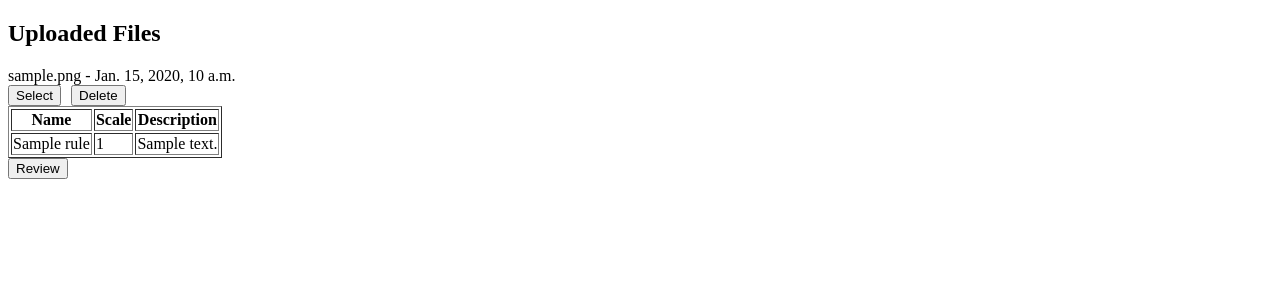
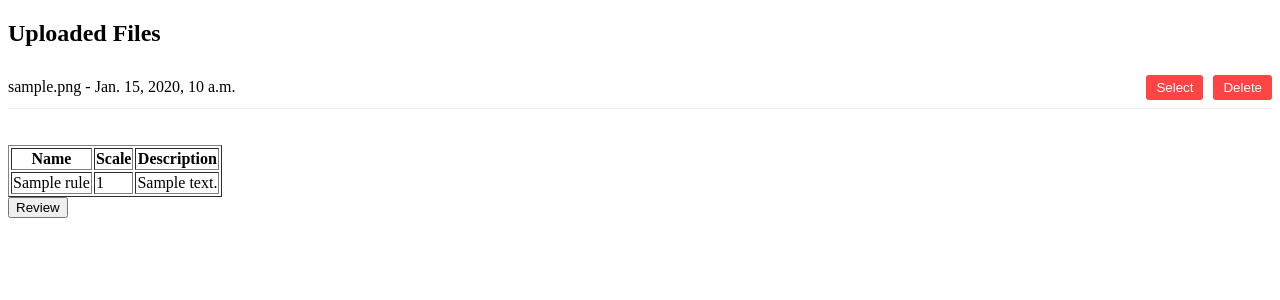
Before and after one commit to BIGBOT446/faultless-template, a Django app: page /faultless/details in a window 1280 px wide. Shown: the top 300 px of the page. Run offline with Django 5.2, Linux system fonts and the light colour scheme; tables that the repository leaves empty hold one stand-in row (values such as "Sample post"); some libraries are stand-ins or nearby versions.

```diff
--- a/pyproject.toml
+++ b/pyproject.toml
@@ -27,6 +27,7 @@ dependencies = [
   "pandas",
   "django",
   "langchain_core",
+  "python-docx",
 ]
 
 [project.optional-dependencies]
--- a/src/faultless/mysite/faultless/templates/faultless/details.html
+++ b/src/faultless/mysite/faultless/templates/faultless/details.html
@@ -1,5 +1,43 @@
 <!DOCTYPE html>
 <html>
+<head>
+  <title>Details</title>
+
+  <style>
+    .file-list {
+      margin-top: 20px;
+      border-top: 1px solid #ccc;
+      padding-top: 20px;
+    }
+
+    .file-item {
+      display: flex;
+      justify-content: space-between;
+      align-items: center;
+      padding: 8px 0;
+      border-bottom: 1px solid #eee;
+    }
+
+    .delete-btn {
+      background-color: #ff4444;
+      color: white;
+      border: none;
+      padding: 5px 10px;
+      border-radius: 3px;
+      cursor: pointer;
+    }
+
+    .select-btn {
+      background-color: #ff4444;
+      color: white;
+      border: none;
+      padding: 5px 10px;
+      border-radius: 3px;
+      cursor: pointer;
+    }
+  </style>
+</head>
+
 <body>
 
 <div class="file_list">
@@ -29,6 +67,8 @@
   {% endif %}
 </ul>
 </div>
+<br>
+<br>
 
 <table border='1'>
   <tr>
@@ -47,8 +87,26 @@
 
 <form method="POST" style="display: inline;">
     {% csrf_token %}
-    <button type="submit" name="review_report">Review</button>
+    <button type="submit" onclick="showPopup()" name="review_report">Review</button>
 </form>
 
+<script>
+  document.querySelectorAll('.delete-btn').forEach(btn => {
+    btn.addEventListener('click', function (e) {
+      if (!confirm('Are you sure you want to delete this file?')) {
+        e.preventDefault();
+      }
+    });
+  });
+</script>
+
+{% if message %}
+<script>
+  window.onload = function showPopup() {
+    const message = "{{ message }}";
+    alert(message);
+  }
+</script>
+{% endif %}
 </body>
 </html>
--- a/src/faultless/mysite/faultless/urls.py
+++ b/src/faultless/mysite/faultless/urls.py
@@ -7,6 +7,6 @@ from .views import file_manager, get_response, get_rule, view_details
 urlpatterns = [
     path("", file_manager, name="file_manager"),
     path("faultless/", get_rule, name="get_rule"),
-    path("faultless/details", view_details, name="view_rules"),
+    path("faultless/details", view_details, name="view_details"),
     path("faultless/output", get_response, name="get_response"),
 ] + static(settings.MEDIA_URL, document_root=settings.MEDIA_ROOT)
--- a/src/faultless/mysite/faultless/views.py
+++ b/src/faultless/mysite/faultless/views.py
@@ -36,7 +36,15 @@ def get_rule(request):
 def view_details(request):
     data = rules.objects.all().values()
     documents = Document.objects.all().order_by("-uploaded_at")
-    report = documents[0].path
+    report = None
+
+    context = {
+        "allrules": data,
+        "document": documents,
+    }
+
+    if len(documents) > 0:
+        report = documents[0].path
     if request.method == "GET":
         if "select_file" in request.GET:
             file_name = request.GET.get("select_file", "")
@@ -47,12 +55,11 @@ def view_details(request):
             document.delete()
             return redirect(view_details)
         if "review_report" in request.POST:
-            return redirect(get_response(report))
-    context = {
-        "allrules": data,
-        "document": documents,
-        #'selected': report,
-    }
+            if report == None:
+                context["message"] = 'Please submit a report for review!'
+                return render(request, "faultless/details.html", context)
+            return get_response(request, report)
+
     return render(request, "faultless/details.html", context)
 
 
@@ -63,9 +70,8 @@ def get_response(request, report):
         output += str(i + 1) + ". Name: " + data[i]["name"] + "\n"
         output += "Scale: " + str(data[i]["scale"]) + "\n"
         output += "Description: " + data[i]["description"] + "\n"
-    template = loader.get_template("faultless/output.html")
     trace = send_prompt(output, report)
     context = {
         "modified": trace,
     }
-    return HttpResponse(template.render(context, request))
+    return render(request, "faultless/output.html", context)
```
Also changed, not shown: src/faultless/mysite/faultless/prompt.py (+16 -18 lines), src/faultless/mysite/faultless/templates/faultless/file_manager.html (+0 -28 lines), 4 other files.
